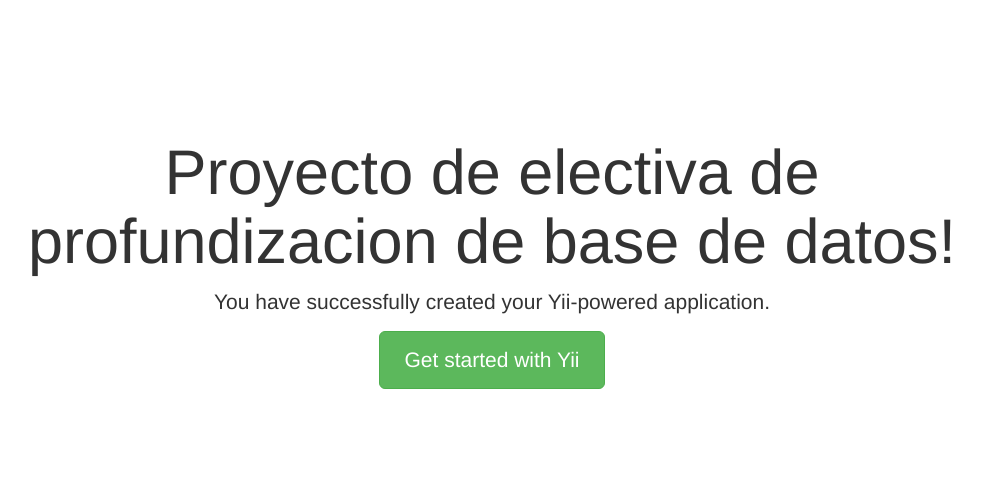
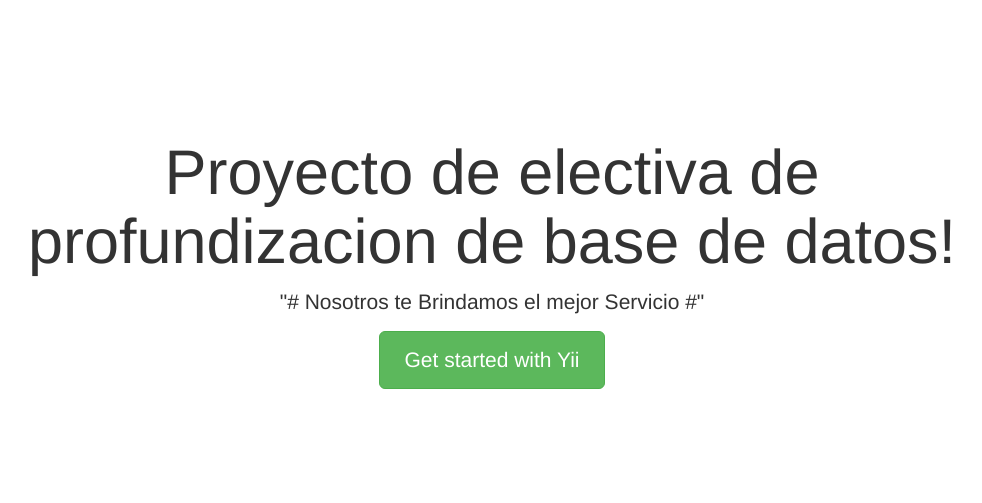
Before and after one commit to juandredondo/proyectoND, a Yii app: template views/site/index.php in a window 1280 px wide. Shown: the top 503 px of the page, without its empty margins (148-1130 px from the left). Run offline with PHP 8.4 and a stand-in for Yii, Linux system fonts and the light colour scheme; the template is opened without the code that fills it, so the values that code supplies are empty; some libraries are stand-ins or nearby versions.

Commit message:
Ultima actualizacion
Encabezado

```diff
--- a/views/site/index.php
+++ b/views/site/index.php
@@ -9,7 +9,7 @@ $this->title = 'My Yii Application';
     <div class="jumbotron">
         <h1>Proyecto de electiva de  profundizacion de base de datos!</h1>
 
-        <p class="lead">You have successfully created your Yii-powered application.</p>
+        <p class="lead"> "# Nosotros te Brindamos el mejor Servicio #" </p>
 
         <p><a class="btn btn-lg btn-success" href="http://www.yiiframework.com">Get started with Yii</a></p>
     </div>
```
